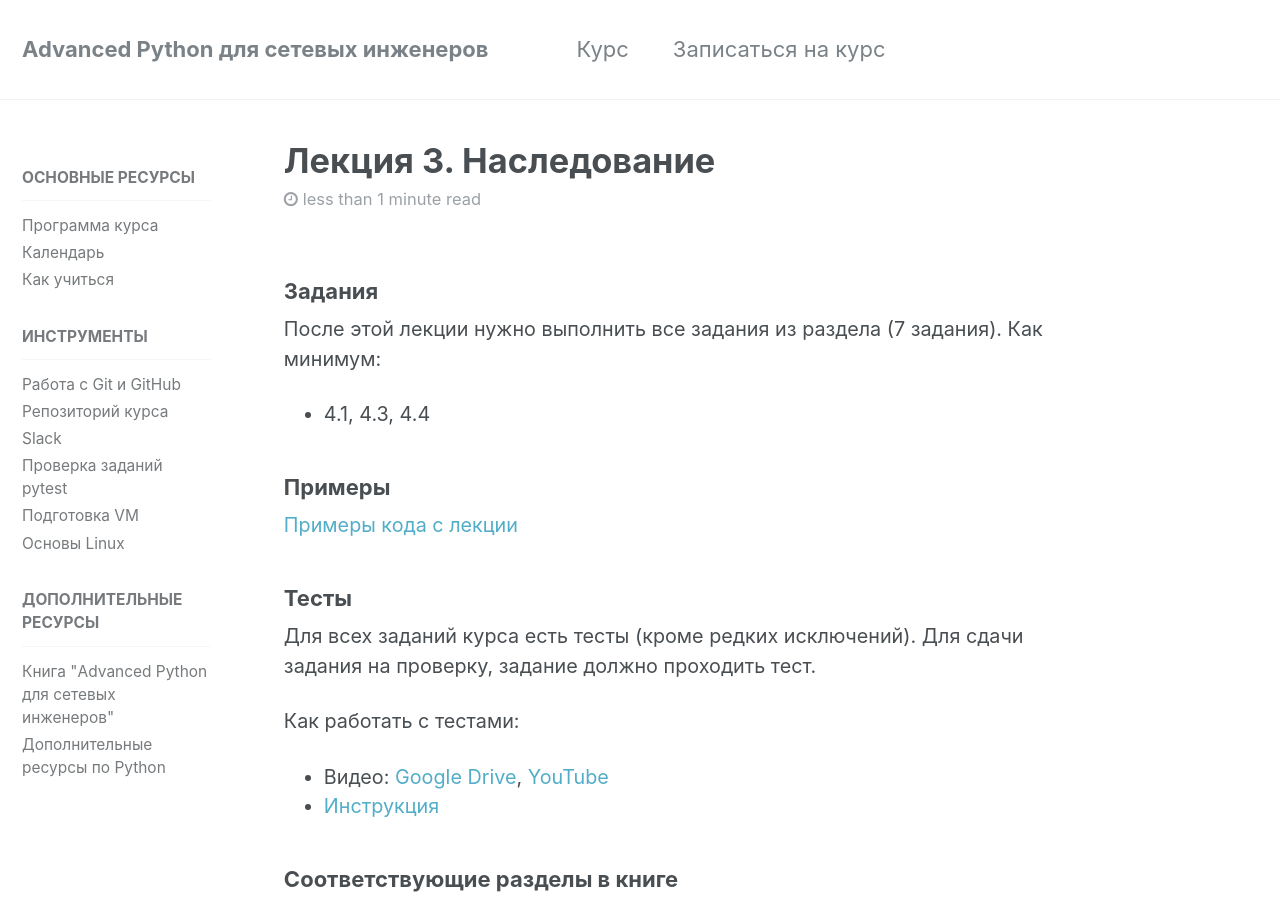
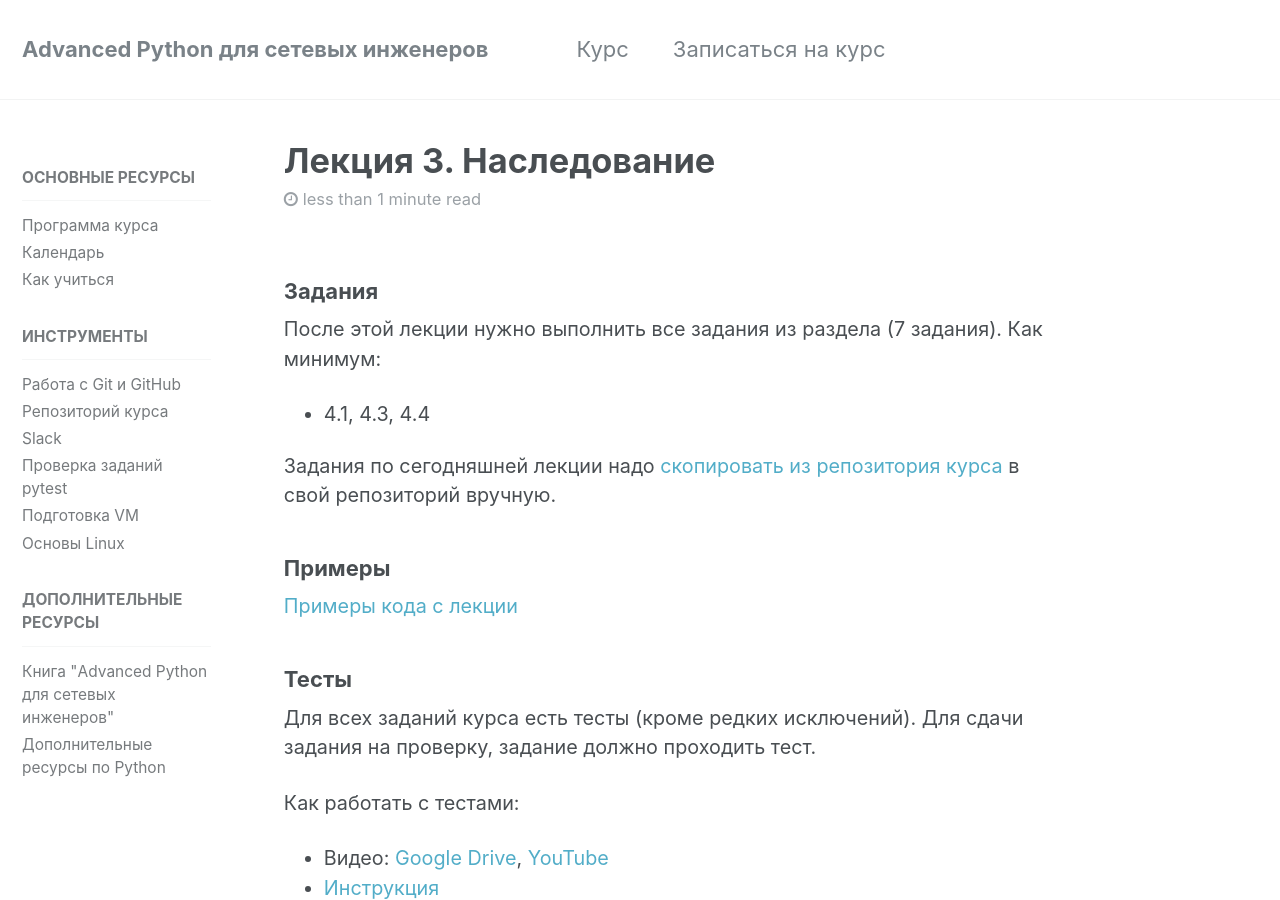
Before and after one commit to advpyneng/advpyneng.github.io, a Jekyll site: the page built from _posts/2019-10-12-lecture-03.md, in a window 1280 px wide and 900 px high. Built offline with Jekyll 4.4.1, drawn with Linux system fonts in a browser that asks for light colours; comment, search, counter and statistics services are not loaded.

Commit message:
04_oop_inheritance

```diff
--- a/_posts/2019-10-12-lecture-03.md
+++ b/_posts/2019-10-12-lecture-03.md
@@ -14,6 +14,8 @@ category:
 Как минимум:
 
 * 4.1, 4.3, 4.4
+
+Задания по сегодняшней лекции надо [скопировать из репозитория курса](https://github.com/pyneng/advpyneng-online-oct-nov-2019/tree/master/exercises/04_oop_inheritance) в свой репозиторий вручную.
 
 ### Примеры
 
```
